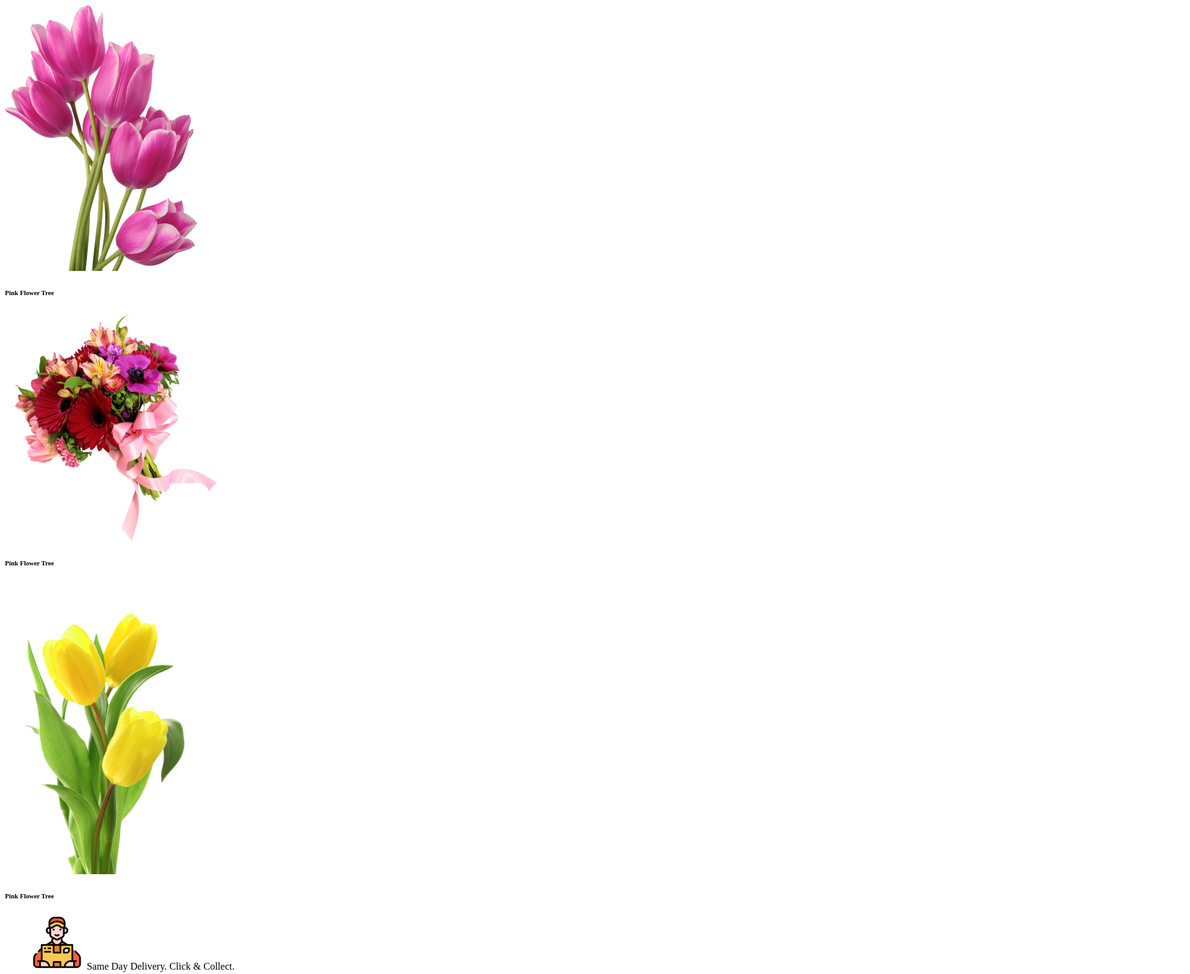
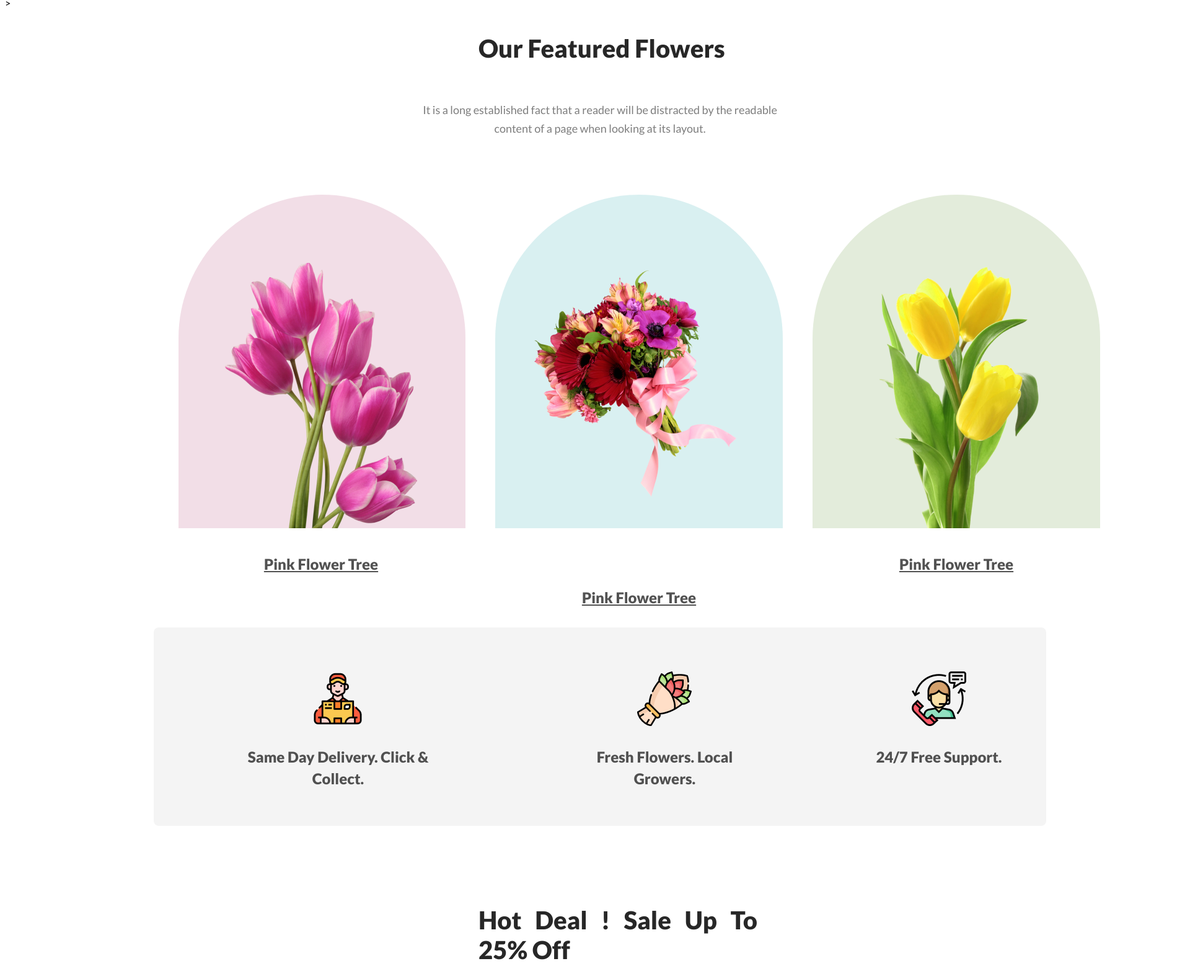
Before and after one commit to almujahidc1b13/flower-shop-website, a plain HTML site: page index.html in a window 1280 px wide. Shown: the part 1041-2612 px from the top of the page at 62% size, 1920 px wide, since content can reach past the window. Drawn offline with Linux system fonts and the light colour scheme.

Commit message:
nav styles done

```diff
--- a/flower.css
+++ b/flower.css
@@ -0,0 +1,196 @@
+
+body{
+    font-family: 'Lato', sans-serif;
+}
+/* banner styles */
+.banner{
+    display: flex;
+    background-color: rgba(229, 84, 115, 0.10);
+    width: 1920px;
+    height: 850px;
+    justify-content: space-between;
+    margin-bottom: 178px;
+}
+.banner-text{
+    flex-direction: row;
+}
+.bnr-header{
+    width: 708px;
+    height: 288px;
+    color: #272727;
+    font-family: Lato;
+    font-size: 80px;
+    font-style: normal;
+
+
+    font-weight: 800;
+    padding-top: 90px;
+    padding-right: 97px;
+    padding-bottom:  0px;
+    padding-left:  240px;
+
+}
+.bnr-gratings{
+    width: 634px;
+    color: rgba(39, 39, 39, 0.60);
+    font-family: Lato;
+    font-size: 18px;
+
+    font-weight: 400;
+    line-height: 30px;
+    padding: 0px 171px 32px 240px;
+}
+.banner-img{
+    padding-top: 50px;
+    padding-right: 240px;
+
+}
+.btn-primary{
+    color: #FFF;
+    font-family: Lato;
+    font-size: 20px;
+    font-weight: 700;
+    text-align: center;
+}
+.btn-primary{
+    height: 64px;
+    border-radius: 8px;
+    background-color: #E55473;
+    font-style: normal;
+}
+#shop-now{
+    width: 177px;
+    margin: 0px 628px 147px 240px;
+    font-style: normal;
+
+
+}
+/* flower section styles */
+
+
+
+
+
+.section-header{
+    color: #272727;
+
+    font-family: Lato;
+    font-size: 40px;
+    font-weight: 800;
+    padding: 0 764px 20px 764px;
+    text-align: justify;
+    width: 450px;
+    height: 48px;
+
+
+}
+#flower-para{
+    width: 594px;
+    height: 60px;
+    text-align: center;
+}
+.section-description{
+
+
+    color: rgba(39, 39, 39, 0.60);
+
+    font-size: 18px;
+    font-weight: 400;
+    line-height: 30px;
+    padding: 0 663px 20px 663px;
+}
+.flower-details{
+
+    text-align: justify;
+
+}
+.section-img{
+    display: flex;
+    gap: 24px;
+    text-align: center;
+    align-items: end;
+    list-style: none;
+    justify-content: space-around;
+    list-style: none;
+    text-decoration: underline;
+
+}
+.png6{
+    width: 310px;
+    height: 428px;
+    margin: 48px 24px 32px 240px;
+    padding: 110px 78px 0px 75px;
+    border-radius: 300px 300px 0px 0px;
+    background: rgba(167, 33, 98, 0.15);
+    }
+.png5{
+    align-items: center;
+    width: 370px;
+    height: 370px;
+    margin: 48px 24px 32px 0px;
+    padding: 117px 47px 51px 47px;
+    border-radius: 300px 300px 0px 0px;
+    background: rgba(5, 151, 160, 0.15);
+
+
+}
+.png7{
+    width: 314px;
+    height: 471px;
+    margin: 48px 240px 32px 0px;
+    background-color: ;
+    padding: 67px 75px 0px 75px;
+    border-radius: 300px 300px 0px 0px;
+    background: rgba(71, 125, 17, 0.15);
+
+
+
+}
+.flower-container{
+
+    width: 1920px;
+}
+
+/* nav related styles */
+
+
+.nav-container{
+    display: flex;
+    border-radius: 8px;
+    background: rgba(39, 39, 39, 0.05);
+    width: 1440px;
+    height: 320px;
+
+    margin: 128px 240px 128px 240px;
+    align-items: center;
+    justify-content: space-around;
+
+}
+ul{
+    text-align: center;
+    list-style: none;
+    color: rgba(39, 39, 39, 0.80);
+    font-size: 24px;
+    font-weight: 600;
+    line-height: 35px;
+
+}
+#delivery-man{
+    height: 35px;
+    width: 372px;
+
+
+
+}
+#local-growers{
+   width: 316px;
+   height: 35px;
+
+
+
+
+}
+#support{
+    height: 35px;
+    width: 202px;
+}
--- a/index.html
+++ b/index.html
@@ -1,18 +1,23 @@
 <!DOCTYPE html>
 <html lang="en">
 <head>
+
     <meta charset="UTF-8">
     <meta name="viewport" content="width=device-width, initial-scale=1.0">
     <title>Flower Shop</title>
+    <link rel="preconnect" href="https://fonts.googleapis.com">
+    <link rel="preconnect" href="https://fonts.gstatic.com" crossorigin>
+    <link href="https://fonts.googleapis.com/css2?family=Lato:wght@100;400;900&display=swap" rel="stylesheet">
     <link rel="stylesheet" href="flower.css">
+
 </head>
 <body>
     <header class="banner">
-        <div class="banner-text"></div>
+        <div class="banner-text">
 
             <h1 class="bnr-header">Let's make beautiful flowers a part of your life.</h1>
             <p class="bnr-gratings">It is a long established fact that a reader will be distracted by the readable content of a page when looking at its layout. The point of using Lorem Ipsum is that it has a more-or-less normal distribution of letters.</p>
-            <button class="btn-primary">Shop Now</button>
+            <button class="btn-primary" id="shop-now">Shop Now</button>
         </div>
         <div class="banner-img">
             <img src="Flower Asset/pngwing 10.png" alt="pngwing10">
@@ -20,35 +25,52 @@
 
     </header>
     <main>
-        <section class="section-container">
-            <div class="flowers-container">
-                <div class="section-details">
+        <section class="flower-container">
+            >
+                <div class="flower-details">
                     <h3 class="section-header">Our Featured Flowers</h3>
-                    <p class="section-description">It is a long established fact that a reader will be distracted by the readable content of a page when looking at its layout.</p>
+                    <p class="section-description" id="flower-para">It is a long established fact that a reader will be distracted by the readable content of a page when looking at its layout.</p>
                 </div>
-                <div class="section-img">
-                    <div class="png6">
-                        <img src="Flower Asset/pngwing 6.png" alt=""><h6 class="flower-name">Pink Flower Tree</h6>
-                    </div>
-                    <div class="png5">
-                        <img src="Flower Asset/pngwing 5.png" alt=""><h6 class="flower-name">Pink Flower Tree</h6></div>
-                    <div class="png7">
-                        <img src="Flower Asset/pngwing 7.png" alt=""><h6 class="flower-name">Pink Flower Tree</h6></div>
+                <div class="img-and-name">
+                    <ul class="section-img">
+
+                        <li class="png6">
+                            <img src="Flower Asset/pngwing 6.png" alt=""><h4>Pink Flower Tree</h4>
+                        </li>
+                        <li class="png5">
+                            <img src="Flower Asset/pngwing 5.png" alt=""><br><br><br><br>
+                            <h4>Pink Flower Tree</h4>
+                        </li>
+
+                        <li class="png7">
+                            <img src="Flower Asset/pngwing 7.png" alt="">
+                            <h4>Pink Flower Tree</h4>
+                        </li>
+                    </ul>
+
                 </div>
-            </div>
+
         </section>
 
         <section class="section-container">
             <nav class="nav-container">
-                <ul><img src="Flower Asset/Group 57.png" alt="">
-                    Same Day Delivery. Click & Collect.
-                </ul>
-                <ul><img src="Flower Asset/Group 58.png" alt="">
-                    Fresh Flowers. Local Growers.
-                </ul>
-                <ul><img src="Flower Asset/Group 59.png" alt="">
-                    24/7 Free Support.
-                </ul>
+            <ul>
+                <li class="flower-asset"><img src="Flower Asset/Group 57.png" alt="">
+                   <p id="delivery-man"> Same Day Delivery. Click & Collect.</p>
+                </li>
+            </ul>
+            <ul>
+                <li class="flower-asset"><img src="Flower Asset/Group 58.png" alt="">
+                    <p id="local-growers">Fresh Flowers. Local Growers.</p>
+
+                </li>
+            </ul>
+            <ul>
+
+                <li class="flower-asset"><img src="Flower Asset/Group 59.png" alt="">
+                    <p id="Support">24/7 Free Support.</p>
+                </li>
+            </ul>
             </nav>
 
 
```
